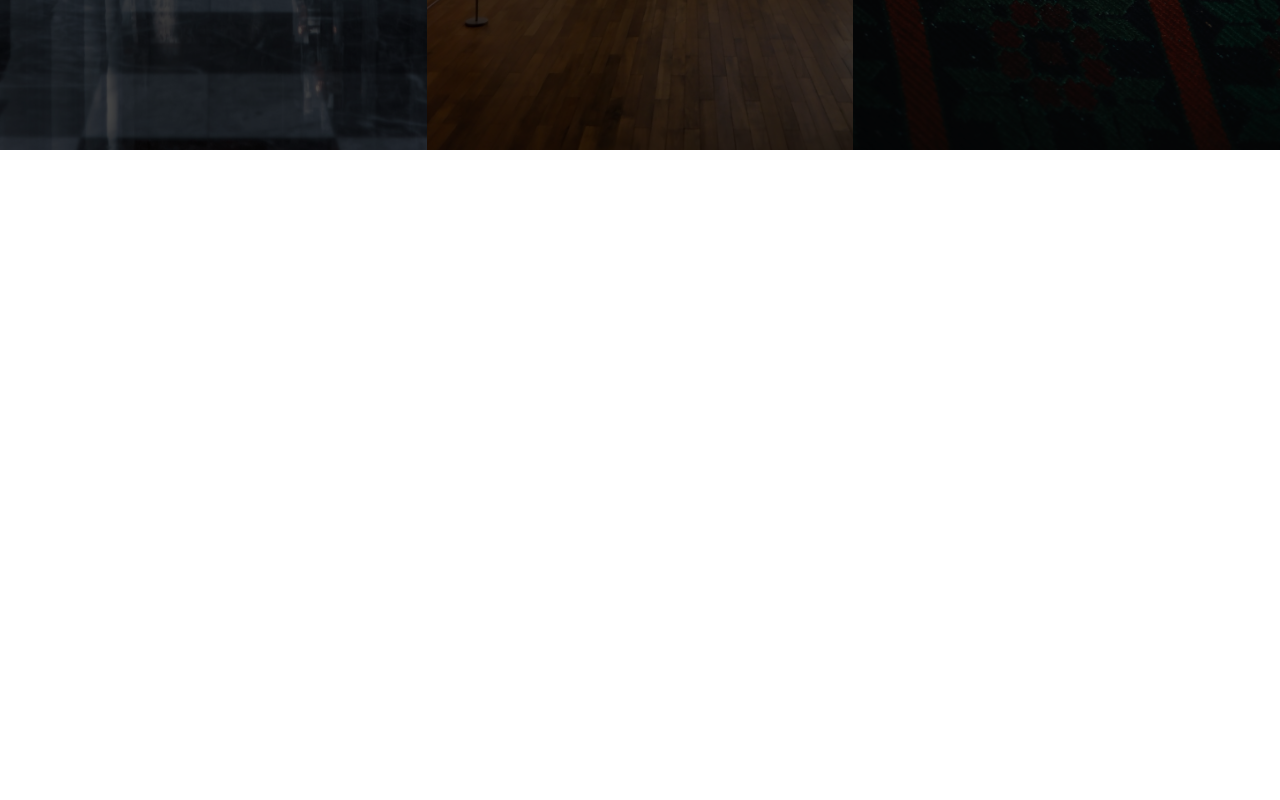
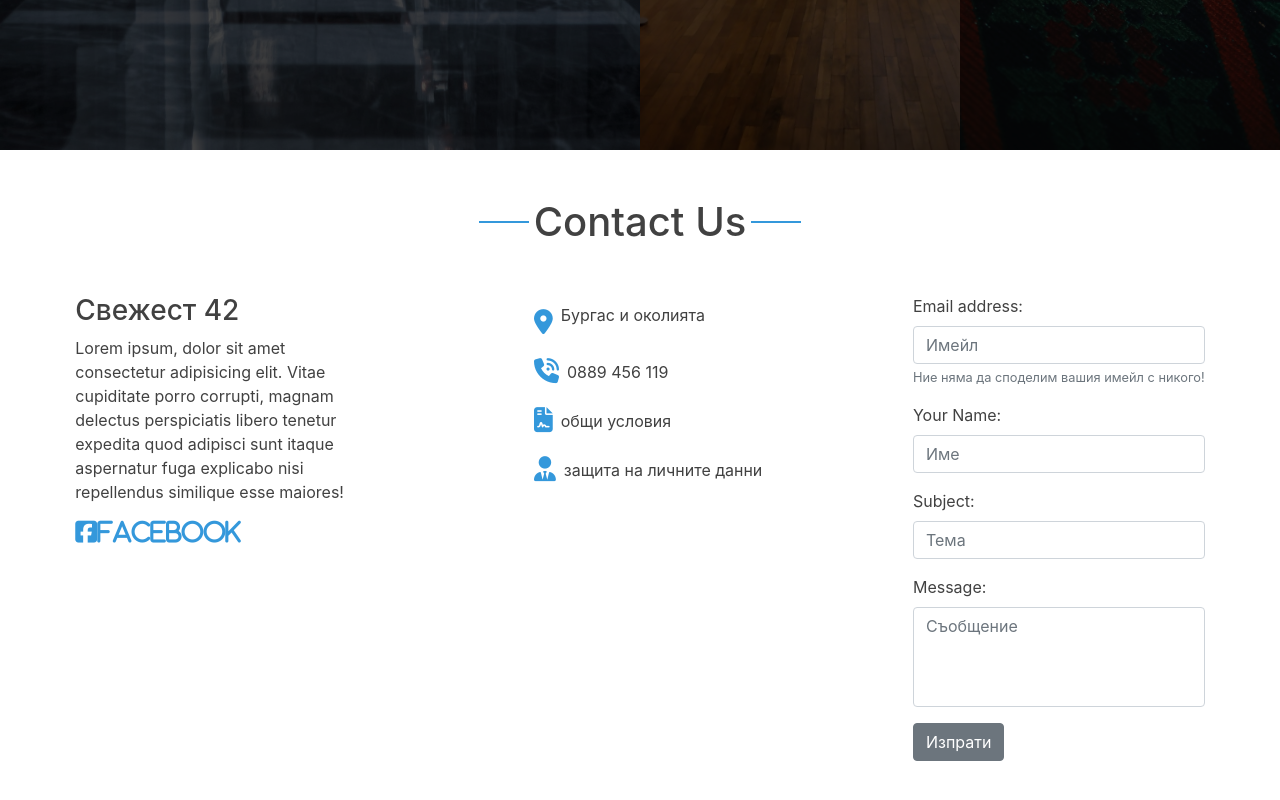
Before and after one commit to DimitarStBC/tilesandcarpets, a Vue app: page / in a window 1280 px wide. Shown: the part 650-1450 px from the top of the page. Before the commit the page ends 800 px from the top, so only its background shows below. Built offline with nearby package versions, Linux system fonts and the light colour scheme.

Commit message:
footer added

```diff
--- a/public/index.html
+++ b/public/index.html
@@ -1,17 +1,23 @@
 <!DOCTYPE html>
 <html lang="en">
+
 <head>
   <meta charset="utf-8">
   <meta http-equiv="X-UA-Compatible" content="IE=edge">
   <meta name="viewport" content="width=device-width,initial-scale=1.0">
   <link rel="icon" href="<%= BASE_URL %>favicon.ico">
+  <link href="https://fonts.googleapis.com/css2?family=Comfortaa:wght@400;700&display=swap" rel="stylesheet">
+  <script src="https://kit.fontawesome.com/3a84ca1838.js" crossorigin="anonymous"></script>
   <title><%= htmlWebpackPlugin.options.title %></title>
 </head>
+
 <body>
   <noscript>
-      <strong>We're sorry but <%= htmlWebpackPlugin.options.title %> doesn't work properly without JavaScript enabled. Please enable it to continue.</strong>
+    <strong>We're sorry but <%= htmlWebpackPlugin.options.title %> doesn't work properly without JavaScript enabled.
+      Please enable it to continue.</strong>
   </noscript>
   <div id="app"></div>
   <!-- built files will be auto injected -->
 </body>
+
 </html>
--- a/src/App.vue
+++ b/src/App.vue
@@ -8,13 +8,17 @@
       </router-link>
     </div>
     <router-view />
+    <Footer />
   </div>
 </template>
 
 <script>
+import Footer from "./components/Footer";
 export default {
   name: "App",
-  components: {},
+  components: {
+    Footer,
+  },
 };
 </script>
 
--- /dev/null
+++ b/src/components/Footer.vue
@@ -0,0 +1,130 @@
+<template>
+  <div class="mb-5">
+    <h1 class="aboutBA d-flex justify-content-center align-items-center m-5">Contact Us</h1>
+    <div class="d-flex justify-content-around flex-row">
+      <div class="w-300 d-flex flex-column">
+        <h3>Свежест 42</h3>
+        <p>Lorem ipsum, dolor sit amet consectetur adipisicing elit. Vitae cupiditate porro corrupti, magnam delectus perspiciatis libero tenetur expedita quod adipisci sunt itaque aspernatur fuga explicabo nisi repellendus similique esse maiores!</p>
+        <a href>
+          <i class="fab fa-facebook-square">Facebook</i>
+        </a>
+      </div>
+      <div class="d-flex flex-column">
+        <div class="d-flex mt-2 flex-row align-items-center">
+          <i class="fas m-2 fa-map-marker-alt"></i>
+          <p>Бургас и околията</p>
+        </div>
+        <div class="d-flex mt-2 flex-row align-items-center">
+          <i class="fas m-2 fa-phone-volume"></i>
+          <a href="tel:+359889456119">0889 456 119</a>
+        </div>
+        <div class="d-flex mt-2 flex-row align-items-center">
+          <i class="fas m-2 fa-file-contract"></i>
+          <a href>общи условия</a>
+        </div>
+        <div class="d-flex mt-2 flex-row align-items-center">
+          <i class="fas m-2 fa-user-tie"></i>
+          <a href>защита на личните данни</a>
+        </div>
+      </div>
+      <div>
+        <b-form @submit="onSubmit" @reset="onReset" v-if="show">
+          <b-form-group
+            id="input-group-1"
+            label="Email address:"
+            label-for="input-1"
+            description="Ние няма да споделим вашия имейл с никого!"
+          >
+            <b-form-input
+              id="input-1"
+              v-model="form.email"
+              type="email"
+              required
+              placeholder="Имейл"
+            ></b-form-input>
+          </b-form-group>
+
+          <b-form-group id="input-group-2" label="Your Name:" label-for="input-2">
+            <b-form-input id="input-2" v-model="form.name" required placeholder="Име"></b-form-input>
+          </b-form-group>
+
+          <b-form-group id="input-group-3" label="Subject:" label-for="input-3">
+            <b-form-input id="input-3" v-model="form.subject" required placeholder="Тема"></b-form-input>
+          </b-form-group>
+
+          <b-form-group id="input-group-4" label="Message:" label-for="input-4">
+            <b-form-textarea id="input-4" v-model="form.text" required placeholder="Съобщение"></b-form-textarea>
+          </b-form-group>
+
+          <b-button type="submit" variant="secondary">Изпрати</b-button>
+        </b-form>
+        <!-- <b-card class="mt-3" header="Form Data Result">
+          <pre class="m-0">{{ form }}</pre>
+        </b-card>-->
+      </div>
+    </div>
+  </div>
+</template>
+
+<script>
+export default {
+  data() {
+    return {
+      form: {
+        email: "",
+        name: "",
+        subject: "",
+        text: "",
+      },
+
+      show: true,
+    };
+  },
+  methods: {
+    onSubmit(evt) {
+      evt.preventDefault();
+      alert(JSON.stringify(this.form));
+    },
+  },
+};
+</script>
+
+
+<style scoped>
+* {
+  color: rgb(65, 65, 65);
+}
+#input-4 {
+  height: 100px;
+  resize: none;
+}
+.fas,
+.fab {
+  font-size: 25px;
+  color: #3498db;
+  transition: 0.2s ease-in-out;
+}
+.fas:hover,
+.fab:hover {
+  color: #226b9c;
+}
+.w-300 {
+  width: 300px;
+}
+.aboutBA::before {
+  margin-right: 5px;
+  content: "";
+  width: 50px;
+  height: 2px;
+  background: #3498db;
+  display: inline-block;
+}
+.aboutBA::after {
+  margin-left: 5px;
+  content: "";
+  width: 50px;
+  height: 2px;
+  background: #3498db;
+  display: inline-block;
+}
+</style>
--- a/src/components/Landing.vue
+++ b/src/components/Landing.vue
@@ -82,4 +82,18 @@
   position: absolute;
   bottom: 20vh;
 }
+
+@media only screen and (max-width: 1100px) {
+  .landingSplit {
+    flex-direction: column;
+  }
+
+  .posBottom {
+    width: 220px;
+    bottom: 0;
+    top: 50%;
+    left: 50%;
+    transform: translate(-50%, -50%);
+  }
+}
 </style>
```
Lines whose indentation alone changed are shown as unchanged.
